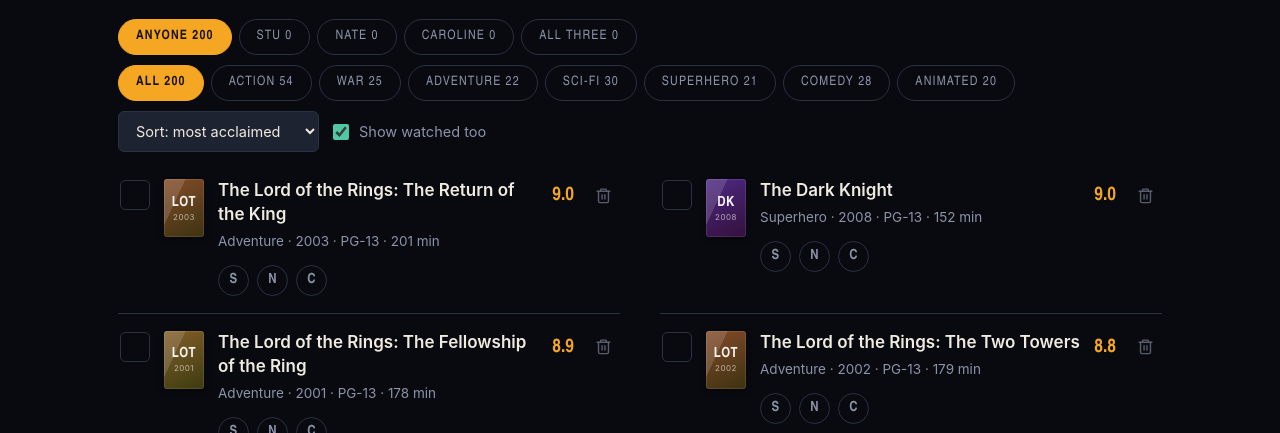
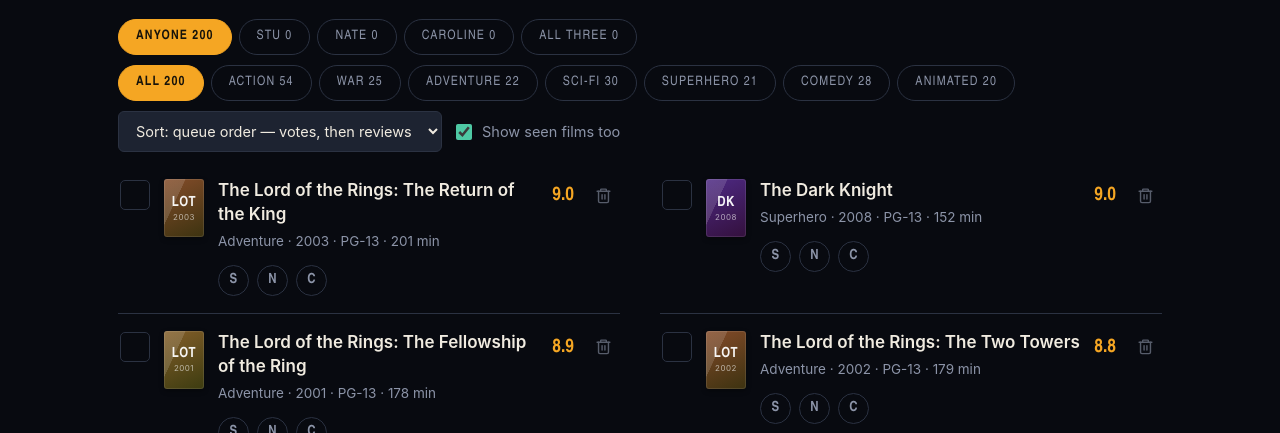
Before and after one commit to stuartmcneil/films, a plain HTML site: page index.html in a window 1280 px wide. Shown: the part 845-1278 px from the top of the page. Drawn offline with Linux system fonts and the light colour scheme.

Commit message:
Add files via upload

```diff
--- a/index.html
+++ b/index.html
@@ -306,6 +306,7 @@
   <button class="tab" role="tab" data-tab="next" aria-selected="false"><span class="n" id="tabNext">10</span>Up next</button>
   <button class="tab" role="tab" data-tab="want" aria-selected="false"><span class="n" id="tabWant">0</span>Want to watch</button>
   <button class="tab" role="tab" data-tab="watched" aria-selected="false"><span class="n" id="tabWatched">0</span>Watched</button>
+  <button class="tab" role="tab" data-tab="again" aria-selected="false"><span class="n" id="tabAgain">0</span>Watch again</button>
   <button class="tab" role="tab" data-tab="person" aria-selected="false"><span class="n" id="tabPerson">0</span>By person</button>
   <button class="tab" role="tab" data-tab="removed" aria-selected="false"><span class="n" id="tabRemoved">0</span>Removed</button>
 </div>
@@ -323,6 +324,7 @@
     <div class="chips" id="chips"></div>
     <div class="row-controls">
       <select id="sort" aria-label="Sort films">
+        <option value="queue">Sort: queue order — votes, then reviews</option>
         <option value="acclaim">Sort: most acclaimed</option>
         <option value="year">Sort: newest first</option>
         <option value="yearOld">Sort: oldest first</option>
@@ -332,7 +334,7 @@
         <option value="wanted">Sort: most wanted</option>
         <option value="tagged">Sort: tagged first</option>
       </select>
-      <label class="toggle"><input type="checkbox" id="hideWatched" checked> Show watched too</label>
+      <label class="toggle"><input type="checkbox" id="hideWatched" checked> Show seen films too</label>
     </div>
     <button class="bulk" id="bulk" hidden></button>
     <ul class="films" id="list"><li class="empty">If this is all you can see, the page's script hasn't run. Cloud storage previews (OneDrive, Google Drive, SharePoint) block scripts in files they display. Download the file and open it from your device instead.</li></ul>
@@ -343,11 +345,6 @@
     <p class="section-head">Ten best still unwatched</p>
     <p class="note">Ranked by how many of you want it, then by rating. Anything tagged "not interested" is left out.</p>
     <div class="stubs" id="stubs"></div>
-    <div id="againWrap" hidden>
-      <p class="section-head" style="margin-top:22px">Worth another look</p>
-      <p class="note">Films tagged "watch again".</p>
-      <div class="stubs" id="againStubs"></div>
-    </div>
   </section>
 
   <!-- WANT TO WATCH -->
@@ -356,6 +353,13 @@
     <p class="note">Everything any of you has put a name against. Most wanted first.</p>
     <div class="chips" id="wantChips"></div>
     <ul class="films" id="wantList"></ul>
+  </section>
+
+  <!-- WATCH AGAIN -->
+  <section id="panel-again" hidden>
+    <p class="section-head">Seen it, want it again</p>
+    <p class="note">Films you've watched and tagged "watch again". Same order as the queue: votes first, then reviews.</p>
+    <div class="stubs" id="againStubs"></div>
   </section>
 
   <!-- BY PERSON -->
@@ -668,7 +672,7 @@
 const PEOPLE = [{k:"stu",n:"Stu",i:"S",c:"#f5a623"},
                 {k:"nate",n:"Nate",i:"N",c:"#4ec9a4"},
                 {k:"caroline",n:"Caroline",i:"C",c:"#b48ceb"}];
-const APP_VERSION = "5.2";
+const APP_VERSION = "5.3";
 const KEY = "nate-film-catalogue-v2";
 const SVG = {
   eye:'<svg viewBox="0 0 24 24" fill="none" stroke="currentColor" stroke-width="2" stroke-linecap="round" stroke-linejoin="round"><path d="M2 12s3.6-7 10-7 10 7 10 7-3.6 7-10 7-10-7-10-7Z"/><circle cx="12" cy="12" r="3"/></svg>',
@@ -676,6 +680,7 @@
   grid:'<svg viewBox="0 0 24 24" fill="none" stroke="currentColor" stroke-width="2" stroke-linecap="round" stroke-linejoin="round"><rect x="3" y="4" width="7" height="7" rx="1.5"/><rect x="14" y="4" width="7" height="7" rx="1.5"/><rect x="3" y="15" width="7" height="5" rx="1.5"/><rect x="14" y="15" width="7" height="5" rx="1.5"/></svg>',
   play:'<svg viewBox="0 0 24 24" fill="none" stroke="currentColor" stroke-width="2" stroke-linecap="round" stroke-linejoin="round"><path d="M6 4.5v15l13-7.5Z"/></svg>',
   star:'<svg viewBox="0 0 24 24" fill="none" stroke="currentColor" stroke-width="2" stroke-linecap="round" stroke-linejoin="round"><path d="m12 3 2.7 5.7 6.3.9-4.5 4.4 1 6.2-5.5-2.9-5.5 2.9 1-6.2L3 9.6l6.3-.9Z"/></svg>',
+  again:'<svg viewBox="0 0 24 24" fill="none" stroke="currentColor" stroke-width="2" stroke-linecap="round" stroke-linejoin="round"><path d="M3 12a9 9 0 0 1 15.3-6.4L21 8"/><path d="M21 3v5h-5"/><path d="M21 12a9 9 0 0 1-15.3 6.4L3 16"/><path d="M3 21v-5h5"/></svg>',
   user:'<svg viewBox="0 0 24 24" fill="none" stroke="currentColor" stroke-width="2" stroke-linecap="round" stroke-linejoin="round"><circle cx="12" cy="8" r="3.5"/><path d="M4.5 20a7.5 7.5 0 0 1 15 0"/></svg>'
 };
 const TAB_ICONS = {catalogue:"grid", next:"play", want:"star", watched:"eye", person:"user", removed:"trash"};
@@ -694,7 +699,7 @@
   saveNo: 0,     // increments every time a backup file is written
   savedAt: null  // when that last backup was written
 };
-let ui = {tab:"catalogue", genre:"All", person:"any", want:"any", seenWho:"nate", sort:"acclaim", hide:true};
+let ui = {tab:"catalogue", genre:"All", person:"any", want:"any", seenWho:"nate", sort:"queue", hide:true};
 
 /* ---------- storage ---------- */
 /* Two places to save. Inside Claude there's window.storage; in an ordinary
@@ -995,6 +1000,7 @@
 function sortFilms(a){
   const arr = a.slice();
   switch(ui.sort){
+    case "queue":   return a.sort(queueOrder);
     case "year":    return arr.sort((x,y)=>y.year-x.year||y.rating-x.rating);
     case "yearOld": return arr.sort((x,y)=>x.year-y.year||y.rating-x.rating);
     case "title":   return arr.sort((x,y)=>x.title.localeCompare(y.title));
@@ -1107,9 +1113,8 @@
 }
 function renderFive(){
   const box=document.getElementById("five"); box.innerHTML="";
-  const top=onShelf().filter(f=>!isWatched(f.id) && tagOf(f.id)!=="no")
-    .sort((a,b)=>pickCount(b.id)-pickCount(a.id) || b.rating-a.rating || a.year-b.year)
-    .slice(0,12);
+  const top=onShelf().filter(f=>!isWatched(f.id) && !seenOf(f.id).nate && tagOf(f.id)!=="no")
+    .sort(queueOrder).slice(0,12);
   document.getElementById("fiveWrap").hidden = top.length===0;
   top.forEach((f,i)=>{
     const b=document.createElement("button"); b.className="five-card"; b.type="button";
@@ -1150,7 +1155,8 @@
   if(ui.genre!=="All") films=films.filter(f=>f.genre===ui.genre);
   if(ui.person==="all") films=films.filter(f=>pickCount(f.id)===PEOPLE.length);
   else if(ui.person!=="any") films=films.filter(f=>picksOf(f.id)[ui.person]);
-  if(ui.hide) films=films.filter(f=>!isWatched(f.id));
+  // Off the front page once Nate has seen it (or the household has ticked it)
+  if(ui.hide) films=films.filter(f=>!isWatched(f.id) && !seenOf(f.id).nate);
   films = sortFilms(films);
 
   if(!films.length){ ul.innerHTML='<li class="empty">Nothing here. Try another genre, or untick "hide watched".</li>'; return; }
@@ -1215,9 +1221,8 @@
 
 function renderNext(){
   const box=document.getElementById("stubs"); box.innerHTML="";
-  const top=onShelf().filter(f=>!isWatched(f.id) && tagOf(f.id)!=="no")
-    .sort((a,b)=>pickCount(b.id)-pickCount(a.id) || b.rating-a.rating || a.year-b.year)
-    .slice(0,10);
+  const top=onShelf().filter(f=>!isWatched(f.id) && !seenOf(f.id).nate && tagOf(f.id)!=="no")
+    .sort(queueOrder).slice(0,10);
   if(!top.length){ box.innerHTML='<p class="empty">Nothing queued. Everything is watched or tagged out.</p>'; }
   else top.forEach((f,i)=>{
     const b=document.createElement("button"); b.className="stub";
@@ -1231,19 +1236,22 @@
     box.appendChild(b);
   });
 
-  // Films already seen but tagged for another go
-  const again=onShelf().filter(f=>tagOf(f.id)==="again")
-    .sort((a,b)=>pickCount(b.id)-pickCount(a.id) || b.rating-a.rating);
-  const wrap=document.getElementById("againWrap");
+}
+function renderAgain(){
+  const again=onShelf().filter(f=>tagOf(f.id)==="again").sort(queueOrder);
   const abox=document.getElementById("againStubs");
-  wrap.hidden = again.length===0;
+  document.getElementById("tabAgain").textContent=again.length;
   abox.innerHTML="";
+  if(!again.length){
+    abox.innerHTML='<p class="empty">Nothing here yet. Open a film you\'ve seen and tag it "watch again".</p>';
+    return;
+  }
   again.forEach(f=>{
     const b=document.createElement("button"); b.className="stub";
     b.innerHTML='<span class="stub-no">\u21bb</span>'+posterFor(f)+
       '<span class="stub-body"><span class="stub-title"></span>'+
       '<span class="stub-meta">'+f.genre+' · '+f.year+' · '+f.mins+' min'+
-      (isWatched(f.id)?' · seen '+fmt(state.watched[f.id]):'')+pickDots(f.id)+'</span></span>';
+      (isWatched(f.id)?' · seen '+fmt(state.watched[f.id]):'')+ratBadge(f.id)+pickDots(f.id)+'</span></span>';
     b.querySelector(".stub-title").textContent=f.title;
     b.onclick=()=>openSheet(f.id);
     abox.appendChild(b);
@@ -1270,7 +1278,7 @@
   let films=onShelf().filter(f=>pickCount(f.id)>0);
   if(ui.want==="all") films=films.filter(f=>pickCount(f.id)===PEOPLE.length);
   else if(ui.want!=="any") films=films.filter(f=>picksOf(f.id)[ui.want]);
-  films.sort((a,b)=>pickCount(b.id)-pickCount(a.id)||b.rating-a.rating);
+  films.sort(queueOrder);
   if(!films.length){ ul.innerHTML='<li class="empty">Nobody has put a name against anything yet. Use the S, N and C buttons on any film.</li>'; return; }
   films.forEach(f=>{
     const li=document.createElement("li");
@@ -1316,6 +1324,17 @@
     li.appendChild(btn); ul.appendChild(li);
   });
 }
+function extScore(id){
+  const r=ratOf(id);
+  if(r){
+    if(r.rt){ const v=parseInt(String(r.rt).replace("%","")); if(!isNaN(v)) return v; }
+    if(r.mc){ const v=parseInt(String(r.mc).split("/")[0]); if(!isNaN(v)) return v; }
+    if(r.imdb){ const v=parseFloat(r.imdb); if(!isNaN(v)) return v*10; }
+  }
+  return F(id).rating*10;          // fall back to the stored IMDb figure
+}
+// The queue order: most votes first, then the best reviewed of those.
+const queueOrder = (a,b) => pickCount(b.id)-pickCount(a.id) || extScore(b.id)-extScore(a.id) || a.year-b.year;
 function ratBadge(id){
   const r=ratOf(id);
   if(!r) return "";
@@ -1421,7 +1440,7 @@
 }
 function render(){
   applyBackdrop();
-  renderWant(); renderPerson();
+  renderWant(); renderPerson(); renderAgain();
   document.getElementById("tmdbNote").hidden = !tmdbKey();
   renderCounts(); renderChips(); renderList(); renderNext(); renderWatched(); renderRemoved();
 }
@@ -1519,7 +1538,7 @@
   btn.onclick=()=>{
     ui.tab=btn.dataset.tab;
     document.querySelectorAll(".tab").forEach(b=>b.setAttribute("aria-selected", b===btn));
-    ["catalogue","next","want","watched","person","removed"].forEach(p=>{
+    ["catalogue","next","want","watched","again","person","removed"].forEach(p=>{
       document.getElementById("panel-"+p).hidden = (p!==ui.tab);
     });
     window.scrollTo({top:0,behavior:"smooth"});
```
